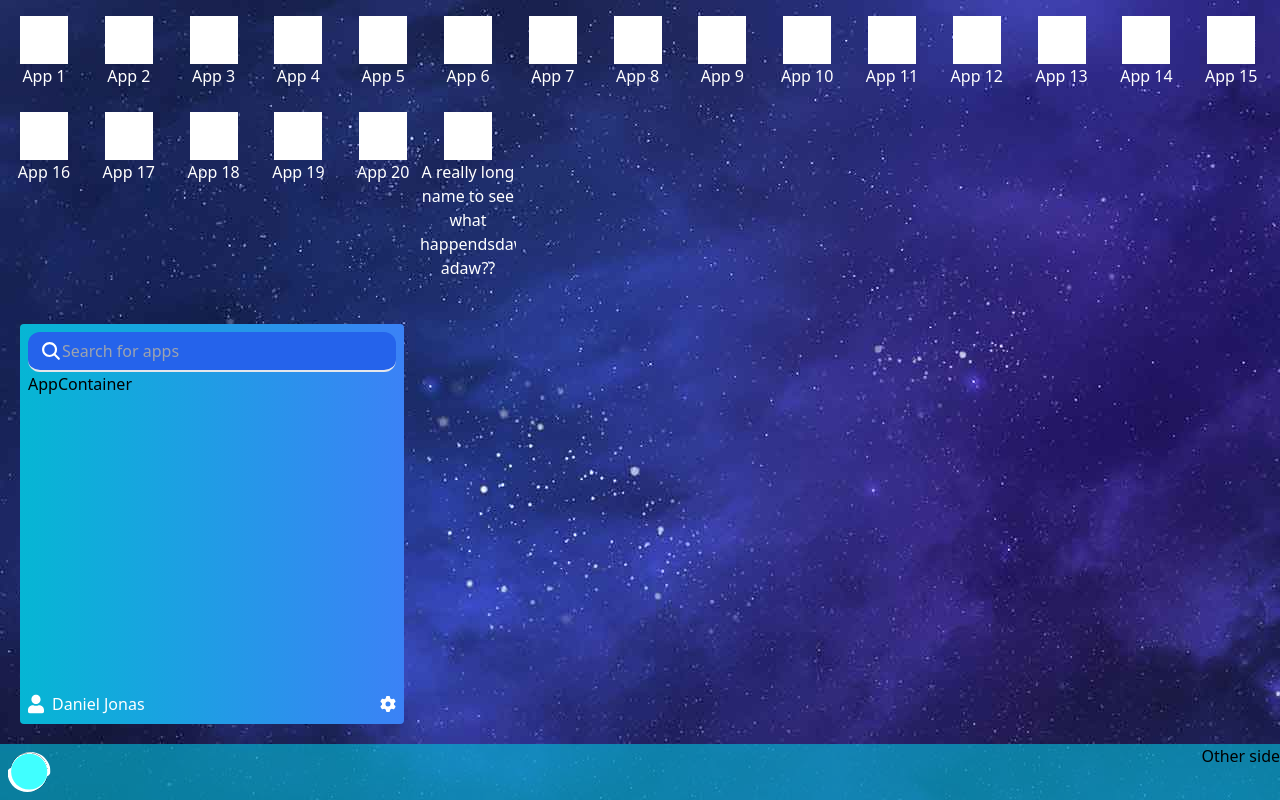
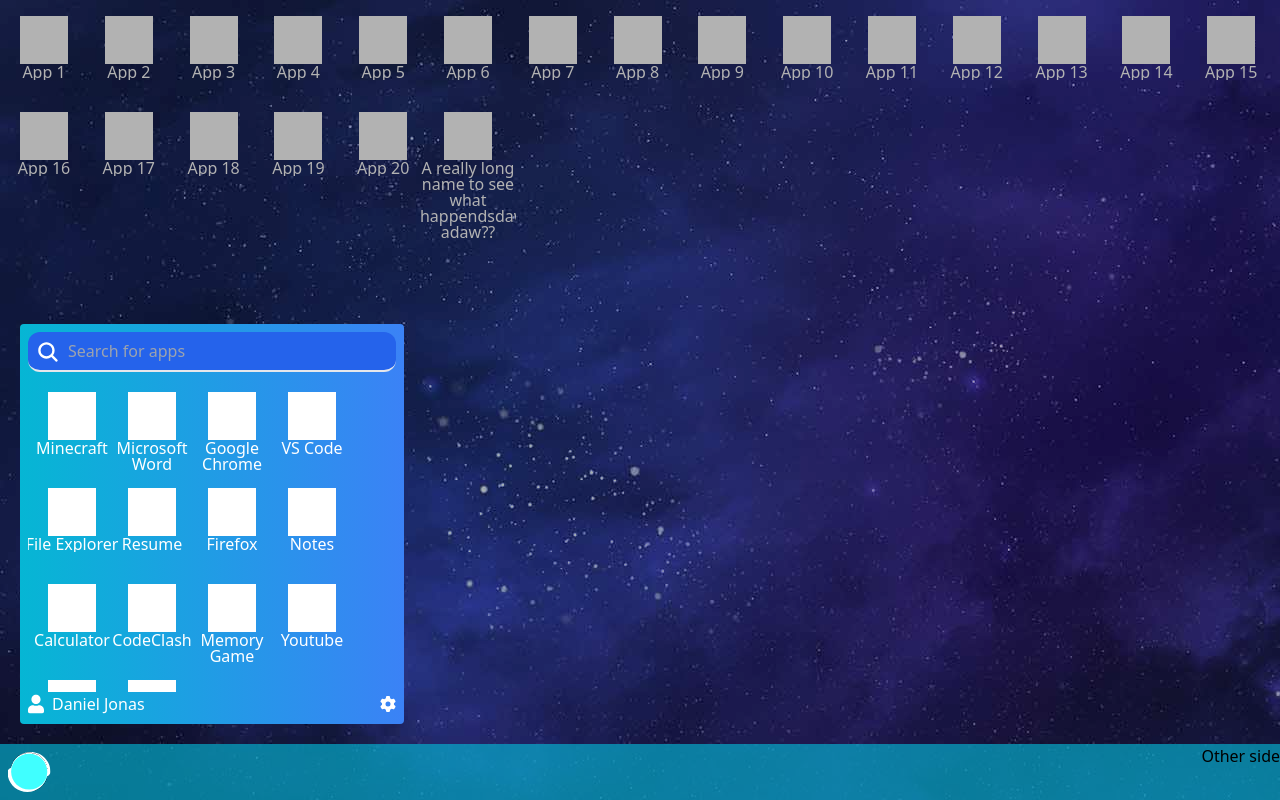
Before and after one commit to 02danieljonas/PortfolioWebsite, a React (Vite) app: page / in a window 1280 px wide. Built offline with nearby package versions, Linux system fonts and the light colour scheme.

Commit message:
Improved menu

```diff
--- a/src/components/AppShortcut.tsx
+++ b/src/components/AppShortcut.tsx
@@ -1,4 +1,4 @@
-import React, { ReactNode } from "react";
+import { ReactNode } from "react";
 
 interface AppShortcutProps {
     name: ReactNode;
@@ -8,7 +8,7 @@ const AppShortcut = ({ name }: AppShortcutProps) => {
     return (
         <div className="relative pb-8">
             <div className="w-12 h-12 bg-white p-2 text-black "></div>
-            <div className="absolute overflow-hidden w-24 text-center left-6 -translate-x-1/2 bg text-white">
+            <div className="absolute overflow-hidden w-24 text-center left-6 -translate-x-1/2 bg text-white leading-4">
                 {name}
             </div>
         </div>
--- /dev/null
+++ b/src/components/Menu/AllAppContainer.tsx
@@ -0,0 +1,44 @@
+import { useState } from "react";
+import AppShortcut from "../AppShortcut";
+
+interface AllAppContainerProps {
+    search: string;
+}
+
+interface App {
+    name: string;
+    id: number;
+}
+
+const AllAppContainer = ({ search }: AllAppContainerProps) => {
+    const [appNames] = useState<App[]>([
+        { id: 1, name: "Minecraft" },
+        { id: 2, name: "Microsoft Word" },
+        { id: 3, name: "Google Chrome" },
+        { id: 4, name: "VS Code" },
+        { id: 5, name: "File Explorer" },
+        { id: 6, name: "Resume" },
+        { id: 7, name: "Firefox" },
+        { id: 8, name: "Notes" },
+        { id: 9, name: "Calculator" },
+        { id: 10, name: "CodeClash" },
+        { id: 11, name: "Memory Game" },
+        { id: 12, name: "Youtube" },
+        { id: 13, name: "Youtube" },
+        { id: 14, name: "Youtube" },
+    ]);
+
+    const filteredApps = appNames.filter((app) =>
+        app.name.toLowerCase().includes(search.trim().toLowerCase())
+    );
+
+    return (
+        <div className="flex flex-wrap p-5 gap-x-8 gap-y-4">
+            {filteredApps.map((e) => (
+                <AppShortcut name={e.name} key={e.id} />
+            ))}
+        </div>
+    );
+};
+
+export default AllAppContainer;
--- a/src/components/Menu/AppContainer.tsx
+++ /dev/null
@@ -1,9 +0,0 @@
-import React from 'react'
-
-const AppContainer = () => {
-  return (
-    <div>AppContainer</div>
-  )
-}
-
-export default AppContainer
--- a/src/components/Menu/Menu.tsx
+++ b/src/components/Menu/Menu.tsx
@@ -1,19 +1,20 @@
-import React, { useState } from "react";
+import { useState } from "react";
 import { IoSearch } from "react-icons/io5";
 import { FaUser } from "react-icons/fa";
 import { FaGear } from "react-icons/fa6";
-import AppContainer from "./AppContainer";
+import AllAppContainer from "./AllAppContainer";
 
 const Menu = () => {
     const [filterString, setFilterString] = useState<string>("");
     return (
-        <div className="flex flex-col w-96 bg-gradient-to-r from-cyan-500 to-blue-500 h-[50vh] m-5 rounded p-2">
-            <div className="flex h-10 bg-blue-600 rounded-xl px-3 py-2 text-white border-b-2">
-                <IoSearch className="text-white h-full w-auto" />
+        <>
+            <div className="z-10 flex flex-col w-96 bg-gradient-to-r from-cyan-500 to-blue-500 h-[50vh] m-5 rounded p-2">
+                <div className="relative h-10 ">
+                    <IoSearch className="absolute p-2 text-white h-full w-auto top-1/2 -translate-y-1/2 z-0" />
                     <input
                         type="search"
                         name="Search app"
-                    className="bg-transparent"
+                        className="bg-blue-600 pr-2 pl-10 h-full w-full rounded-xl text-white border-b-2 focus:border-black focus:outline-none"
                         placeholder="Search for apps"
                         value={filterString}
                         onChange={(e) => {
@@ -21,8 +22,8 @@ const Menu = () => {
                         }}
                     />
                 </div>
-            <div className="flex-auto">
-                <AppContainer />
+                <div className="flex-1 overflow-auto">
+                    <AllAppContainer search={filterString} />
                 </div>
                 <div className="flex justify-between text-white">
                     <div className="flex gap-2">
@@ -32,6 +33,7 @@ const Menu = () => {
                     <FaGear className="h-full" />
                 </div>
             </div>
+        </>
     );
 };
 
--- a/src/components/Taskbar.tsx
+++ b/src/components/Taskbar.tsx
@@ -1,10 +1,18 @@
-import React, { useState } from "react";
+import { useState } from "react";
 import Menu from "./Menu/Menu";
 
 const Taskbar = () => {
     const [isMenuActive, setIsMenuActive] = useState<boolean>(true);
 
     return (
+        <>
+            <div
+                className="bg-black opacity-30 fixed top-0 bottom-0 left-0 right-0"
+                style={{ display: isMenuActive ? "initial" : "none" }}
+                onClick={() => {
+                    setIsMenuActive(false);
+                }}
+            />
             <div className="bg-opacity-65 bg-cyan-500 w-full h-14 flex justify-between relative">
                 <div
                     className="absolute bottom-full"
@@ -20,7 +28,9 @@ const Taskbar = () => {
                         src="/logo.svg"
                         alt="SVG Image"
                         className={`h-full p-2 group-hover:opacity-100 absolute z-10 top-0 left-0 transition duration-300 ${
-                        isMenuActive ? "opacity-100 rotate-180" : "opacity-0"
+                            isMenuActive
+                                ? "opacity-100 rotate-180"
+                                : "opacity-0"
                         }`}
                     />
                     <img
@@ -32,6 +42,7 @@ const Taskbar = () => {
 
                 <div>Other side</div>
             </div>
+        </>
     );
 };
 
```
Lines whose indentation alone changed are shown as unchanged.
